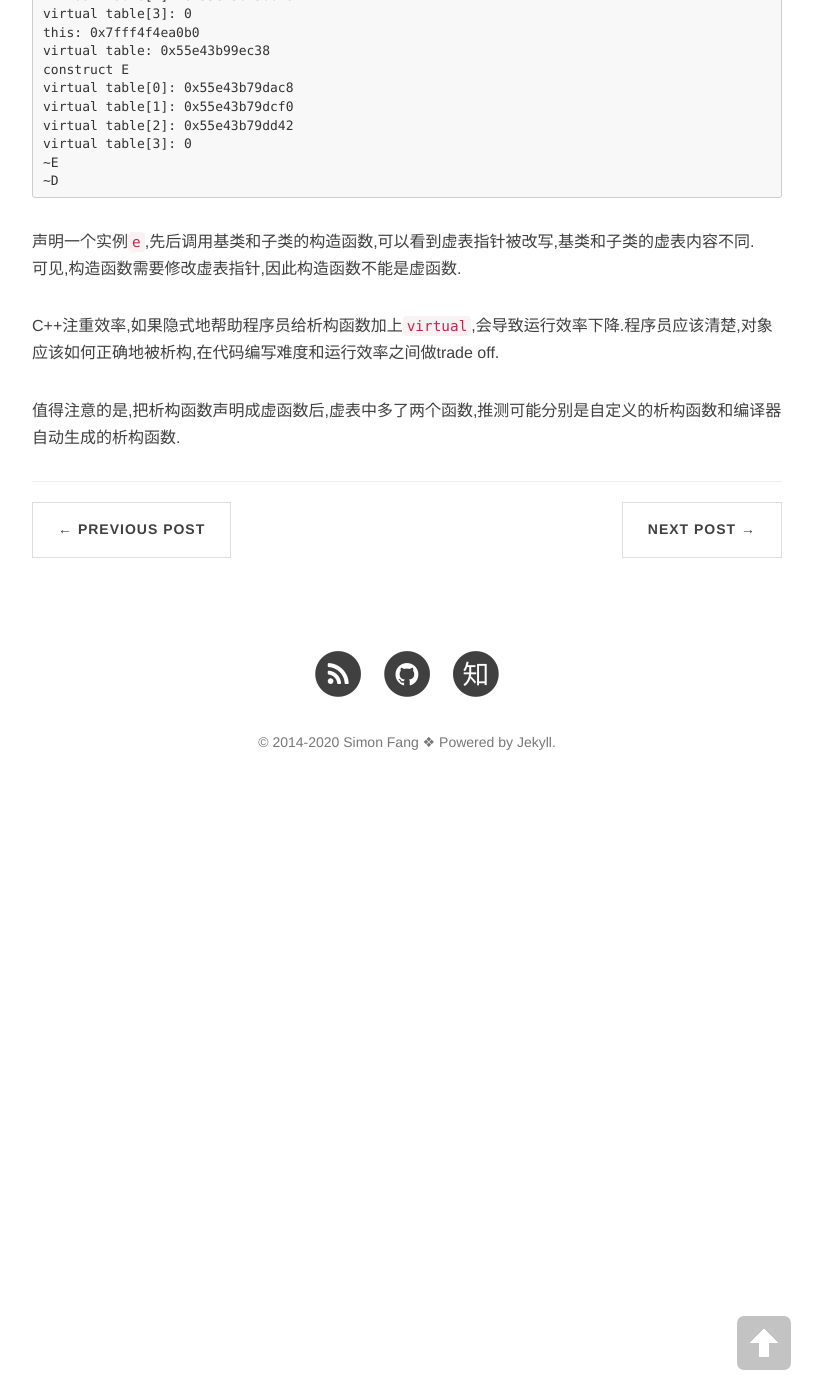
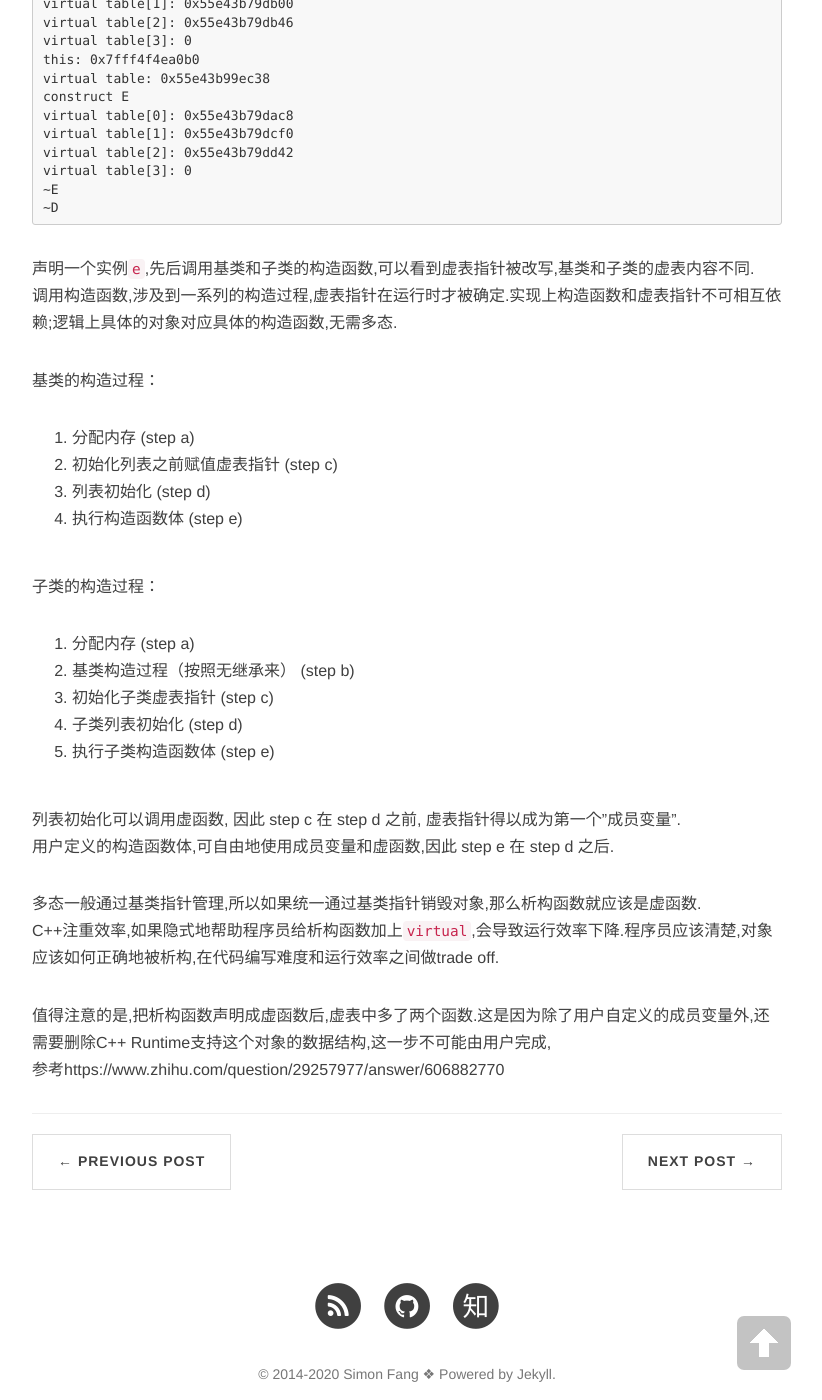
Before and after one commit to SimonFang1/SimonFang1.github.io, a Jekyll site: the page built from _posts/2018-08-26-virtual-table.md, in a window 1280 px wide and 1400 px high, scrolled down 6810 px. Shown: the whole window, without its empty margins (233-1055 px from the left). Built offline with Jekyll 4.4.1, drawn with Linux system fonts in a browser that asks for light colours; nearby versions of some CDN libraries; comment, search, counter and statistics services are not loaded; some of the changed text lies outside the part shown.

Commit message:
correct description

````diff
--- a/_posts/2018-08-26-virtual-table.md
+++ b/_posts/2018-08-26-virtual-table.md
@@ -273,9 +273,10 @@ C::foobar()
 
 虚表只有一个,虚表指针(如果有的话)是第一个成员变量.同名函数,如果基类不是虚函数,就没有多态功能,基类函数被子类隐藏,即使子类的同名函数增加了`virtual`,也和没加`virtual`效果一样,虚表不会增加新的函数地址;如果基类是虚函数,那么无论子类函数加不加`virtual`都是虚函数.
 
-## Q4 && Q5
+## Q4 - Q6
 
-__构造函数可以是虚函数吗?构造函数要做什么?__
+__构造函数可以是虚函数吗?__
+__虚表指针在何时被初始化?(思考构造顺序)__
 __为什么要显式地把析构函数声明为虚函数?__
 
 
@@ -352,8 +353,26 @@ virtual table[3]: 0
 ```
 
 声明一个实例`e`,先后调用基类和子类的构造函数,可以看到虚表指针被改写,基类和子类的虚表内容不同.
-可见,构造函数需要修改虚表指针,因此构造函数不能是虚函数.
+调用构造函数,涉及到一系列的构造过程,虚表指针在运行时才被确定.实现上构造函数和虚表指针不可相互依赖;逻辑上具体的对象对应具体的构造函数,无需多态.
 
+基类的构造过程：
+1. 分配内存 (step a)
+2. 初始化列表之前赋值虚表指针 (step c)
+3. 列表初始化 (step d)
+4. 执行构造函数体 (step e)
+
+子类的构造过程：
+1. 分配内存 (step a)
+2. 基类构造过程（按照无继承来） (step b)
+3. 初始化子类虚表指针 (step c)
+4. 子类列表初始化 (step d)
+5. 执行子类构造函数体 (step e)
+
+列表初始化可以调用虚函数, 因此 step c 在 step d 之前, 虚表指针得以成为第一个"成员变量".
+用户定义的构造函数体,可自由地使用成员变量和虚函数,因此 step e 在 step d 之后.
+
+多态一般通过基类指针管理,所以如果统一通过基类指针销毁对象,那么析构函数就应该是虚函数.
 C++注重效率,如果隐式地帮助程序员给析构函数加上`virtual`,会导致运行效率下降.程序员应该清楚,对象应该如何正确地被析构,在代码编写难度和运行效率之间做trade off.
 
-值得注意的是,把析构函数声明成虚函数后,虚表中多了两个函数,推测可能分别是自定义的析构函数和编译器自动生成的析构函数.
+值得注意的是,把析构函数声明成虚函数后,虚表中多了两个函数.这是因为除了用户自定义的成员变量外,还需要删除C++ Runtime支持这个对象的数据结构,这一步不可能由用户完成,
+参考https://www.zhihu.com/question/29257977/answer/606882770
````
